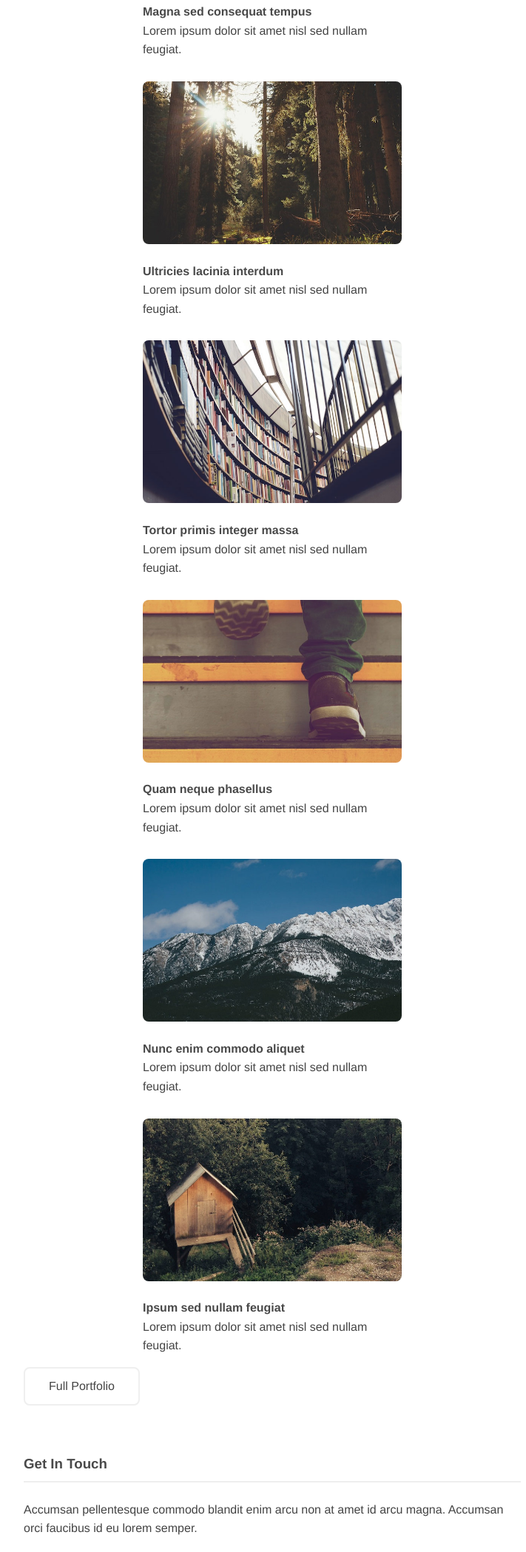
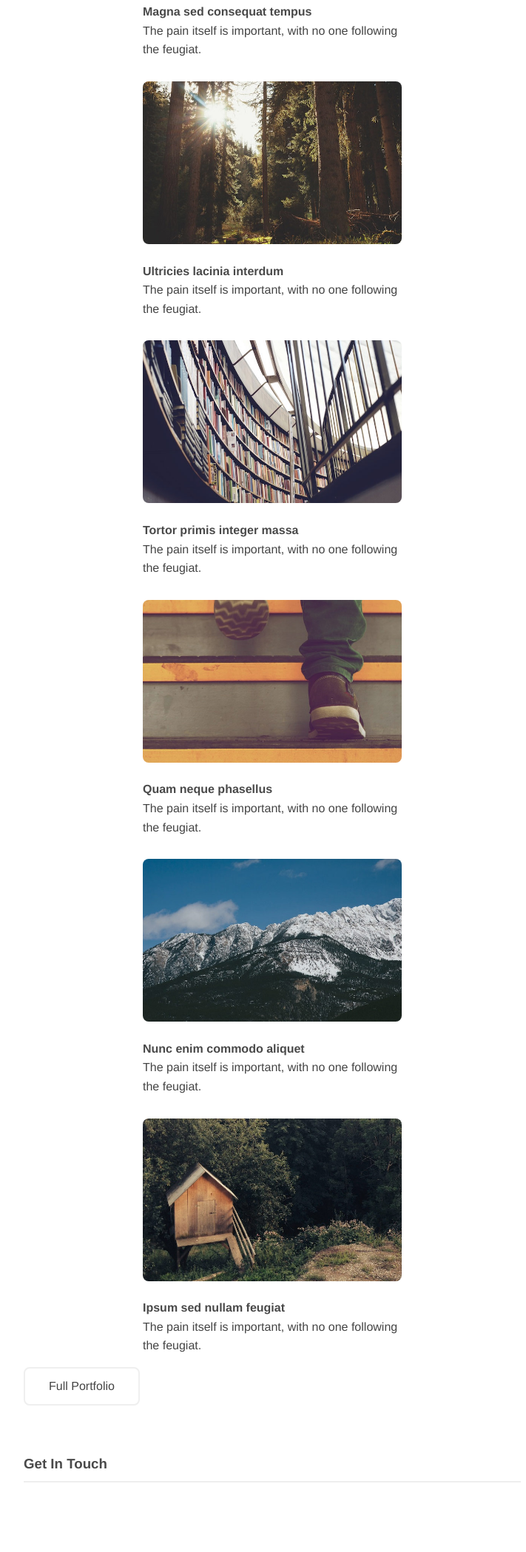
Before and after one commit to anninhaschmid/projeto-strata-daniel-tapias, a plain HTML site: page index.html in a window 1280 px wide. Shown: the part 699-2797 px from the top of the page at 74% size, without its empty margins (496-1207 px from the left). Drawn offline with Linux system fonts and the light colour scheme.

Commit message:
Modify content in index.html
Updated content in the index.html file, including changes to the recent works section and the about me section.

```diff
--- a/index.html
+++ b/index.html
@@ -30,32 +30,32 @@
                 <article class="recent-works-card">
                     <img src="01.jpg" alt="Work 01">
                     <p class="recent-works-card-title">Magna sed consequat tempus</p>
-                    <p>Lorem ipsum dolor sit amet nisl sed nullam feugiat.</p>
+                    <p>The pain itself is important, with no one following the feugiat.</p>
                 </article>
                 <article class="recent-works-card">
                     <img src="02.jpg" alt="Work 02">
                     <p class="recent-works-card-title">Ultricies lacinia interdum</p>
-                    <p>Lorem ipsum dolor sit amet nisl sed nullam feugiat.</p>
+                    <p>The pain itself is important, with no one following the feugiat.</p>
                 </article>
                 <article class="recent-works-card">
                     <img src="03.jpg" alt="Work 03">
                     <p class="recent-works-card-title">Tortor primis integer massa</p>
-                    <p>Lorem ipsum dolor sit amet nisl sed nullam feugiat.</p>
+                    <p>The pain itself is important, with no one following the feugiat.</p>
                 </article>
                 <article class="recent-works-card">
                     <img src="04.jpg" alt="Work 04">
                     <p class="recent-works-card-title">Quam neque phasellus</p>
-                    <p>Lorem ipsum dolor sit amet nisl sed nullam feugiat.</p>
+                    <p>The pain itself is important, with no one following the feugiat.</p>
                 </article>
                 <article class="recent-works-card">
                     <img src="05.jpg" alt="Work 05">
                     <p class="recent-works-card-title">Nunc enim commodo aliquet</p>
-                    <p>Lorem ipsum dolor sit amet nisl sed nullam feugiat.</p>
+                    <p>The pain itself is important, with no one following the feugiat.</p>
                 </article>
                 <article class="recent-works-card">
                     <img src="06.jpg" alt="Work 06">
                     <p class="recent-works-card-title">Ipsum sed nullam feugiat</p>
-                    <p>Lorem ipsum dolor sit amet nisl sed nullam feugiat.</p>
+                    <p>The pain itself is important, with no one following the feugiat.</p>
                 </article>
             </div>
             <a href="#" class="button-default">Full Portfolio</a>
@@ -63,7 +63,7 @@
 
         <section class="main-content-section">
             <h3>Get In Touch</h3>
-            <p>Accumsan pellentesque commodo blandit enim arcu non at amet id arcu magna. Accumsan orci faucibus id eu lorem semper.</p>
+            <pAccumulated skin, convenient flattering for the bow, not at the target, but for the bow of great size. Accumulated network of throats for that [which is] always the lore of the person.</p>
             </section>
     </main>
 
```
